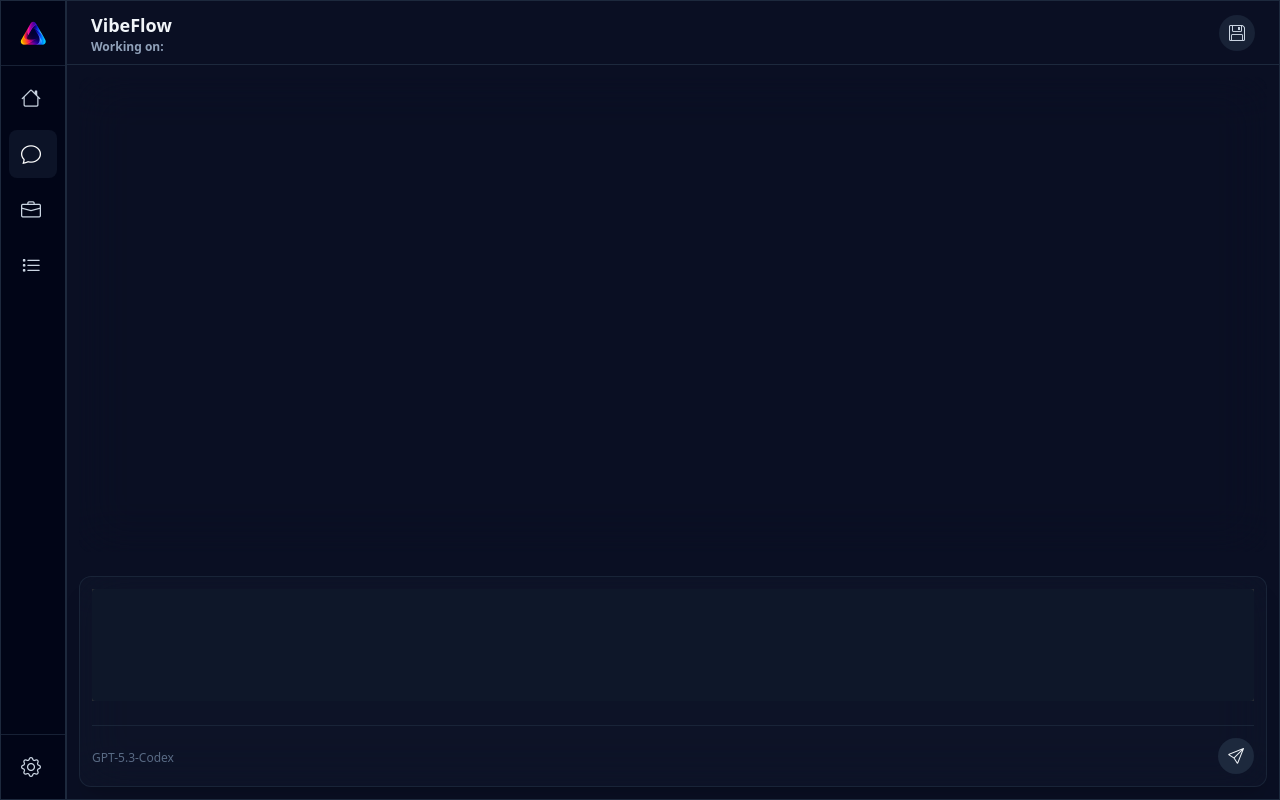
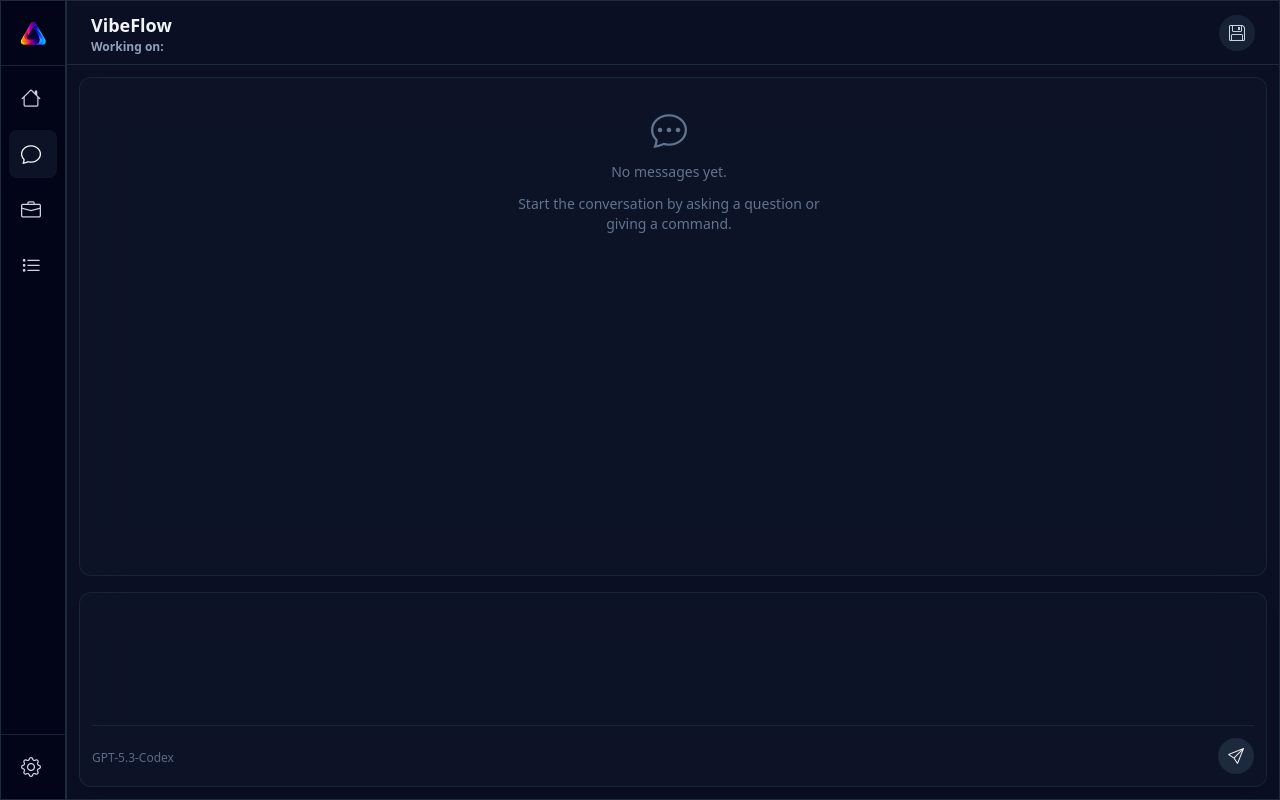
Before and after one commit to AndrewLang/matrix-codex-flow, an Angular app: page /workspace/chat in a window 1280 px wide. Built offline with nearby package versions, Linux system fonts and the light colour scheme.

Commit message:
feat: enhance chat component with message handling and improve markdown editor structure

```diff
--- a/public/css/markdown.css
+++ b/public/css/markdown.css
@@ -54,7 +54,19 @@
     padding: 0;
 }
 
-
 .mtx-prose hr{
     color:#1f2937;
 }
+
+.mtx-prose .cm-editor{
+    border: none;
+    background: transparent ;
+}
+
+.mtx-prose .cm-content{
+    padding: 0;
+    caret-color: #9a3412;
+}
+.mtx-prose .cm-focused {
+  outline: none;
+}
--- a/src/app/components/chat/chat.component.html
+++ b/src/app/components/chat/chat.component.html
@@ -1,8 +1,10 @@
-<div class="flex h-full min-h-0 flex-col gap-6 text-slate-200 p-3">
+<div class="flex h-full min-h-0 flex-col gap-4 text-slate-200 p-3">
     <div class="relative flex-1 min-h-0">
         <section #transcriptContainer (scroll)="onTranscriptScroll()"
-            class="h-full overflow-y-auto rounded-xl pr-2 py-8 backdrop-blur-xl">
+            class="h-full overflow-y-auto rounded-xl pr-2 py-8 backdrop-blur-xl "
+            [ngClass]="{ 'bg-slate-900/60 border border-slate-800/80': !hasMessages(), 'bg-slate-900/30': hasMessages() }">
             <div class="space-y-6">
+                @if (hasMessages()) {
                 @for (message of messages(); track message.id) {
                 <article class="flex" [ngClass]="bubbleLayout(message)">
                     <div class="flex flex-col gap-1.5" [ngClass]="bubbleAlign(message)">
@@ -22,6 +24,13 @@
                         </div>
                     </div>
                 </article>
+                }} @else {
+                <div class="flex flex-col items-center gap-3 text-center">
+                    <mtx-icon icon="chat-dots text-4xl text-slate-500"></mtx-icon>
+                    <p class="max-w-xs text-sm text-slate-500">No messages yet. </p>
+                    <p class="max-w-xs text-sm text-slate-500">Start the conversation by asking a
+                        question or giving a command.</p>
+                </div>
                 }
                 @if (isReceiving()) {
                 <mtx-loader label="Thinking..."></mtx-loader>
@@ -38,7 +47,7 @@
     </div>
 
     <div class="rounded-xl border border-slate-800/80 bg-slate-900/60 p-3 backdrop-blur-xl shadow-xl">
-        <div class="flex flex-col gap-4 space-y-2">
+        <div class="flex flex-col gap-2">
             @if(isRunningTask()){
             <mtx-task-runtime></mtx-task-runtime>
             }
@@ -50,7 +59,7 @@
                 (input)="onComposerInput($event)" (keydown)="onComposerKeydown($event)">
             </textarea> -->
 
-            <mtx-md-editor [value]="composerText()" (valueChange)="composerText.set($event)" background="#0E1729"
+            <mtx-md-editor [value]="composerText()" (valueChange)="composerText.set($event)" background="0f172a99"
                 placeholder="Ask VibeFlow" (ctrlEnter)="sendMessage()"></mtx-md-editor>
 
             <div class="flex items-center justify-between border-t border-slate-800/80 pt-3">
--- a/src/app/components/chat/chat.component.ts
+++ b/src/app/components/chat/chat.component.ts
@@ -29,6 +29,7 @@ export class ChatComponent implements OnInit, OnDestroy {
     readonly composerText = signal('');
     readonly copiedMessageId = signal<string | null>(null);
     readonly messages = computed(() => this.chatService.messages());
+    readonly hasMessages = computed(() => this.messages().length > 0);
     readonly isReceiving = computed(() => this.chatService.isReceiving());
     readonly showScrollToBottom = signal(false);
     readonly isRunningTask = signal(false);
--- a/src/app/components/md-editor/md.editor.component.html
+++ b/src/app/components/md-editor/md.editor.component.html
@@ -1,31 +1 @@
-<div class="rounded bg-slate-900/70">
-    @if(showToolbar()) {
-    <div class="mb-2 flex flex-wrap items-center justify-between gap-2">
-        <div class="flex flex-wrap items-center gap-1.5">
-            @for (markdownTool of markdownTools; track markdownTool.label) {
-            <button type="button"
-                class="rounded bg-slate-800 px-2 py-1 text-xs text-slate-200 transition hover:bg-slate-700"
-                [attr.aria-label]="markdownTool.label" (click)="insertSnippet(markdownTool.snippet)">
-                <mtx-icon [icon]="markdownTool.icon"></mtx-icon>
-            </button>
-            }
-        </div>
-
-        <button type="button"
-            class="rounded bg-slate-800 px-2 py-1 text-xs text-slate-200 transition hover:bg-slate-700"
-            (click)="togglePreviewMode()">
-            {{ isPreviewMode() ? 'Write' : 'Preview' }}
-        </button>
-    </div>
-    }
-
-    @if (!isPreviewMode()) {
-    <textarea #contentInput
-        class="min-h-28 w-full resize-y rounded bg-slate-950/70 px-3 py-2 text-sm leading-6 text-slate-200 outline-none placeholder:text-slate-500"
-        [value]="contentState()" [placeholder]="placeholder()" (input)="updateContent(contentInput.value)" rows="12">
-    </textarea>
-    } @else {
-    <div class="min-h-28 rounded bg-slate-950/70 px-3 py-2 text-sm leading-6 text-slate-200"
-        [innerHTML]="previewHtml()"></div>
-    }
-</div>
+<div #editor class="bg-transparent mtx-prose"></div>
--- a/src/app/components/md-editor/md.editor.component.ts
+++ b/src/app/components/md-editor/md.editor.component.ts
@@ -8,9 +8,7 @@ import { EditorView, keymap } from '@codemirror/view';
 
 @Component({
     selector: 'mtx-md-editor',
-    template: `
-    <div #editor class="bg-transparent"></div>
-  `
+    templateUrl: 'md.editor.component.html',
 })
 export class MarkdownEditorComponent implements AfterViewInit, OnDestroy {
     readonly value = input<string>('');
```
